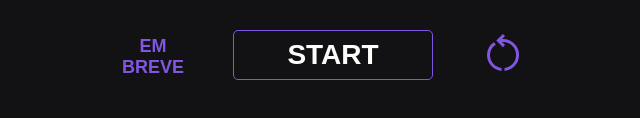
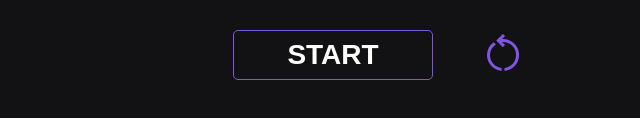
Before and after one commit to EmersonRabelo/focus-app, a website built with Vite: page index.html in a window 1280 px wide. Shown: the part 270-388 px from the top of the page, without its empty margins (317-957 px from the left). Built offline with nearby package versions, Linux system fonts and the light colour scheme; a web font is replaced by a local one.

Commit message:
Fix: Hiding button pause

```diff
--- a/index.html
+++ b/index.html
@@ -22,7 +22,7 @@
   <main>
       <section id="counter-container" class="counter-container"></section>
       <div id="btn-start-container" class="btn-start-container">
-          <button id="btn-pause" class="btn-pause">em breve</button>
+          <button id="btn-pause" class="btn-pause" disabled></button>
           <button id="btn-start" value="0" class="btn-start">Start</button>
           <button id="btn-restart" class="btn-restart">
             <svg xmlns="http://www.w3.org/2000/svg" height="48" width="48">
--- a/style.css
+++ b/style.css
@@ -179,7 +179,7 @@ main {
   text-transform: uppercase;
 
   transition: 0.8s;
-  cursor: pointer;
+  /* cursor: pointer; */
 
 }
 
@@ -198,7 +198,7 @@ main {
   text-transform: uppercase;
 
   transition: 0.8s;
-  cursor: pointer;
+  /* cursor: pointer; */
 }
 
 .btn-pause:active {
```
